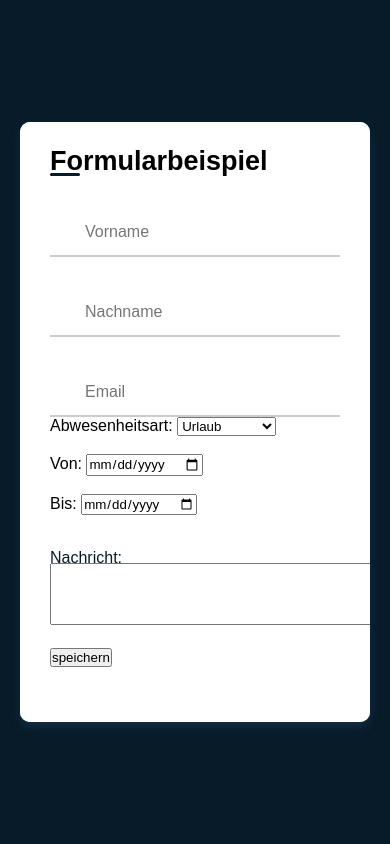
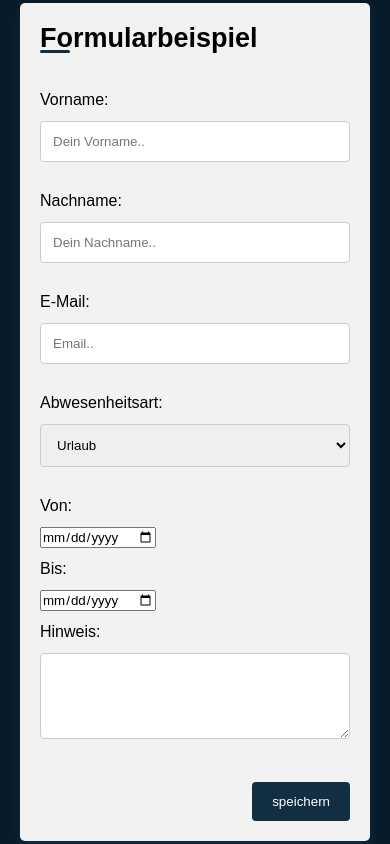
Before and after one commit to GeorgetteN/my-first-project, a website with bundled scripts: page public/form.html in a window 390 px wide. Built offline with nearby package versions, Linux system fonts and the light colour scheme.

Commit message:
Tabelle und Formular css hinzugefügt

```diff
--- a/myModule.js
+++ b/myModule.js
@@ -35,6 +35,7 @@ myserver.post('/save_form', (request, response) => {
         else {
 
             console.log(fields);
+            const date = new Date();
             const content = {
                 vorname: fields.vorname[0],
                 nachname: fields.nachname[0],
@@ -42,7 +43,8 @@ myserver.post('/save_form', (request, response) => {
                 nachricht: fields.nachricht[0],
                 abwesend: fields.options[0],
                 startdate:fields.start_date[0],
-                enddate:fields.end_date[0]
+                enddate:fields.end_date[0],
+                antragstag: `${date.getFullYear()}-${date.getMonth() + 1}-${date.getDate()}`
             }
             // Datenbank ansprechen
             const myDB = db.use(dbName);
--- a/public/assets/css/calender.css
+++ b/public/assets/css/calender.css
@@ -86,7 +86,7 @@ body {
     margin-bottom: 10px;
     margin-top: 10px;
     font-size: 12px;
-    color: #777;
+    color: var(--bg-color);
     z-index: 1;
     cursor: pointer;
     margin-top: 30px;
@@ -124,9 +124,10 @@ body {
 .days li.active{
     border-radius: 10px;
     background: #112e42 !important;
+    color: var(--text-color);
 
 }
 
 .days li.inactive {
-    color: rgb(110, 41, 41) !important;
+    color: #777 !important;
 }
--- a/public/assets/css/form.css
+++ b/public/assets/css/form.css
@@ -22,49 +22,13 @@ body {
 
 .container {
     position: relative;
-    max-width: 430px;
+    max-width: 500px;
     width: 100%;
     background: #fff;
     border-radius: 10px;
     box-shadow: 0 5px 10px var(--second-bg-color);
     overflow: hidden;
     margin: 0 20px;
-}
-
-.container .forms {
-    display: flex;
-    align-items: center;
-    height: 440px;
-    width: 200%;
-    transition: height 0.2s ease;
-}
-
-.container .form {
-    width: 50%;
-    padding: 30px;
-    background-color: #fff;
-    transition: margin-left 0.18s ease;
-
-}
-
-/* .container.active .login {
-    margin-left: -50%;
-    opacity: 0;
-    transition: margin-left 0.18s ease, opacity 0.15s ease;
-}
-
-.container .signup {
-    opacity: 0;
-    transition: opacity 0.09s ease;
-}
-
-.container.active .signup {
-    opacity: 1;
-    transition: opacity 0.2s ease;
-} */
-
-.container .forms {
-    height: 600px;
 }
 
 .container .form .title {
@@ -80,120 +44,70 @@ body {
     bottom: 0;
     height: 3px;
     width: 30px;
-    background-color: var(--bg-color);
+    background-color: var(--second-bg-color);
     border-radius: 25px;
 }
 
-.form .input-field {
-    position: relative;
-    height: 50px;
-    width: 100%;
-    margin-top: 30px;
+form{
+    margin-top: 25px;
 }
 
-.input-field input {
-    position: absolute;
-    height: 100%;
-    width: 100%;
-    padding: 0 35px;
-    border: none;
-    outline: none;
-    font-size: 16px;
-    border-bottom: 2px solid #ccc;
-    border-top: 2px solid transparent;
-    transition: all 0.2s ease;
+input[type=text],input[type=email], select, textarea {
+  width: 100%;
+  padding: 12px;
+  border: 1px solid #ccc;
+  border-radius: 4px;
+  resize: vertical;
 }
 
-.input-field input:is(:focus, :valid) {
-    border-bottom-color: var(--bg-color);
+label {
+  padding: 12px 12px 12px 0;
+  display: inline-block;
 }
 
-.input-field label {
-    position: absolute;
-    top: -10%;
-    transform: translateY(-50%);
-    color: var(--bg-color);
-    font-size: 16px;
-    transition: all 0.2s ease;
-    left: 0;
+button {
+  background-color: var(--second-bg-color);
+  color: white;
+  padding: 12px 20px;
+  border: none;
+  border-radius: 4px;
+  cursor: pointer;
+  float: right;
 }
 
-
-.input-field i {
-    position: absolute;
-    top: 50%;
-    transform: translateY(-50%);
-    color: #999;
-    font-size: 23px;
-    transition: all 0.2s ease;
+button:hover {
+  background-color: var(--second-bg-color);
 }
 
-.input-field input:is(:focus, :valid)~i {
-    color: var(--bg-color);
+.container {
+  border-radius: 5px;
+  background-color: #f2f2f2;
+  padding: 20px;
 }
 
-.input-field i.icon {
-    left: 0;
+.col-25 {
+  float: left;
+  width: 25%;
+  margin-top: 6px;
 }
 
-.input-field i.showrigth {
-    right: 0;
-    cursor: pointer;
-    padding: 10px;
+.col-75 {
+  float: left;
+  width: 75%;
+  margin-top: 6px;
 }
 
-.form .checkbox-text {
-    display: flex;
-    align-items: center;
-    justify-content: space-between;
-    margin-top: 20px;
+/* float nach der Spalten löschen */
+.row::after {
+  content: "";
+  display: table;
+  clear: both;
 }
 
-.checkbox-text .checkbox-content {
-    display: flex;
-    align-items: center;
+/* Responsives Layout - wenn der Bildschirm weniger als 600 Pixel breit ist, werden die beiden Spalten übereinander statt nebeneinander angeordnet */
+@media screen and (max-width: 600px) {
+  .col-25, .col-75, input[type=submit] {
+    width: 100%;
+    margin-top: 0;
+  }
 }
-
-.checkbox-content input {
-    margin-right: 10px;
-    accent-color: var(--bg-color);
-}
-
-.form .text {
-    color: #333;
-    font-size: 14px;
-}
-
-.form a.text {
-    color: var(--bg-color);
-    text-decoration: none;
-}
-
-.form a:hover {
-    text-decoration: underline;
-}
-
-.form .button {
-    margin-top: 35px;
-}
-
-.form .button input {
-    border: none;
-    color: #fff;
-    font-size: 17px;
-    font-weight: 500;
-    letter-spacing: 1px;
-    border-radius: 6px;
-    background-color: var(--bg-color);
-    cursor: pointer;
-    transition: all 0.3s ease;
-}
-
-.button input:hover {
-    background-color: var(--second-bg-color);
-}
-
-.form .login-signup {
-    margin-top: 30px;
-    text-align: center;
-}
--- /dev/null
+++ b/public/assets/css/table.css
@@ -0,0 +1,37 @@
+* {
+    margin: 0;
+    padding: 0;
+    box-sizing: border-box;
+    font-family: 'Poppins', sans-serif;
+}
+
+:root {
+    --bg-color: #081b29;
+    --second-bg-color: #112e42;
+    --text-color: #ededed;
+    --main-color: #00abf0;
+}
+
+
+#employees {
+    font-family: Arial, Helvetica, sans-serif;
+    border-collapse: collapse;
+    width: 100%;
+  }
+
+  #employees td, #employees th {
+    border: 1px solid #ddd;
+    padding: 8px;
+  }
+
+  #employees tr:nth-child(even){background-color: #f2f2f2;}
+
+  #employees tr:hover {background-color: #ddd;}
+
+  #employees th {
+    padding-top: 12px;
+    padding-bottom: 12px;
+    text-align: left;
+    background-color: var(--second-bg-color);
+    color: white;
+  }
--- a/public/form.html
+++ b/public/form.html
@@ -17,38 +17,72 @@
             <div class="form formular">
                 <span class="title">Formularbeispiel</span>
                 <form action="" method="" id="formNewContent">
-                    <div class="input-field">
-                        <!--  <label for="vorname">Vorname:</label> -->
-                        <input type="text" id="vorname" placeholder="Vorname" name="vorname" required><br><br>
+                    <div class="row">
+                        <div class="col-25">
+                            <label for="vorname">Vorname:</label>
                         </div>
-                    <div class="input-field">
-                        <!-- <label for="nachname">Nachname:</label> -->
-                        <input type="text" id="nachname" placeholder="Nachname" name="nachname" required><br><br>
+                        <div class="col-75">
+                            <input type="text" id="vorname" placeholder="Dein Vorname.." name="vorname" required><br><br>
                         </div>
-                    <div class="input-field">
-                        <!-- <label for="email">E-Mail:</label> -->
-                        <input type="email" id="email" name="email" placeholder="Email" required><br><br>
                       </div>
-
+                      <div class="row">
+                        <div class="col-25">
+                            <label for="nachname">Nachname:</label>
+                        </div>
+                        <div class="col-75">
+                            <input type="text" id="nachname" placeholder="Dein Nachname.." name="nachname" required><br><br>
+                        </div>
+                      </div>
+                      <div class="row">
+                        <div class="col-25">
+                            <label for="email">E-Mail:</label>
+                        </div>
+                        <div class="col-75">
+                            <input type="email" id="email" name="email" placeholder="Email.." required><br><br>
+                        </div>
+                      </div>
+                      <div class="row">
+                        <div class="col-25">
                             <label for="options">Abwesenheitsart:</label>
+                        </div>
+                        <div class="col-75">
                             <select id="options" name="options">
                                 <option value="urlaub">Urlaub</option>
                                 <option value="krankheit">Krankheit</option>
                                 <option value="uberstunden">Überstunden</option>
                                 <option value="arzttermin">Arzt Termin</option>
                             </select><br><br>
-
+                        </div>
+                      </div>
+                      <div class="row">
+                        <div class="col-25">
                             <label for="start_date">Von:</label>
-                    <input type="date" id="start_date" name="start_date" required><br><br>
-
+                        </div>
+                        <div class="col-75">
+                            <input type="date" id="start_date" name="start_date" required>
+                        </div>
+                      </div>
+                      <div class="row">
+                        <div class="col-25">
                             <label for="end_date">Bis:</label>
-                    <input type="date" id="end_date" name="end_date" required><br><br>
-                    <div class="input-field">
-                        <label for="nachricht">Nachricht:</label>
-                        <textarea id="nachricht" name="nachricht" rows="4" cols="50" required></textarea><br><br>
                         </div>
-                    <div class="input-field button">
-                        <button>speichern</button>
+                        <div class="col-75">
+                            <input type="date" id="end_date" name="end_date" required>
+                        </div>
+                      </div>
+                      <div class="row">
+                        <div class="col-25">
+                            <label for="nachricht">Hinweis:</label>
+                        </div>
+                        <div class="col-75">
+                            <textarea id="nachricht" name="nachricht" rows="4" cols="50" required></textarea>
+                        </div>
+                      </div>
+                    <div class="row">
+                        <input type="date" id="antragstag" name="antragstag" style="visibility: hidden;"><br><br>
+                    </div>
+                    <div class="row">
+                        <button type="submit">speichern</button>
                     </div>
 
                 </form>
```
Also changed, not shown: public/assets/js/calender.js (+0 -43 lines), public/assets/js/table.js (added, +98 -0 lines), public/table.html (added, +18 -0 lines). Lines whose indentation alone changed are shown as unchanged.
